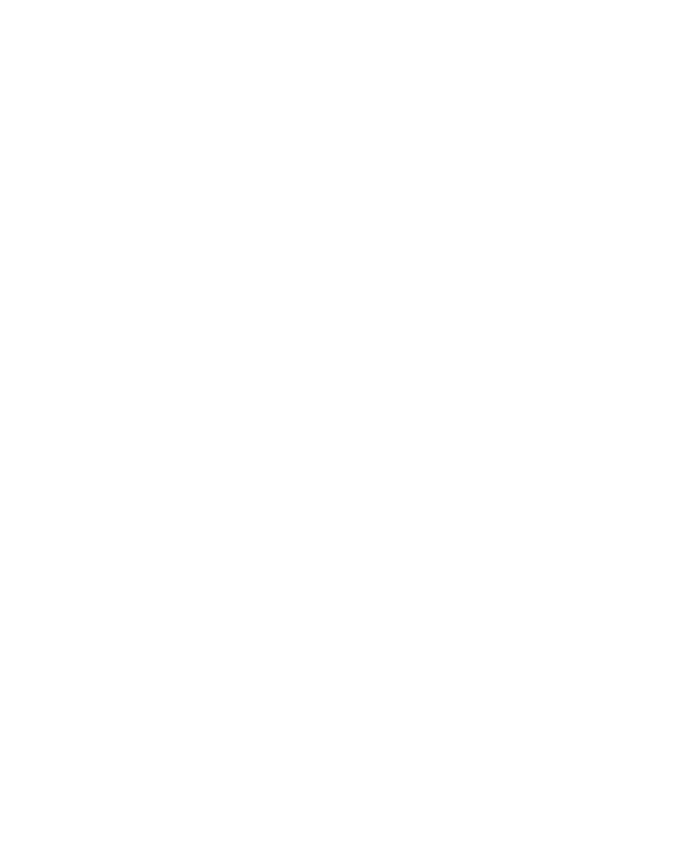
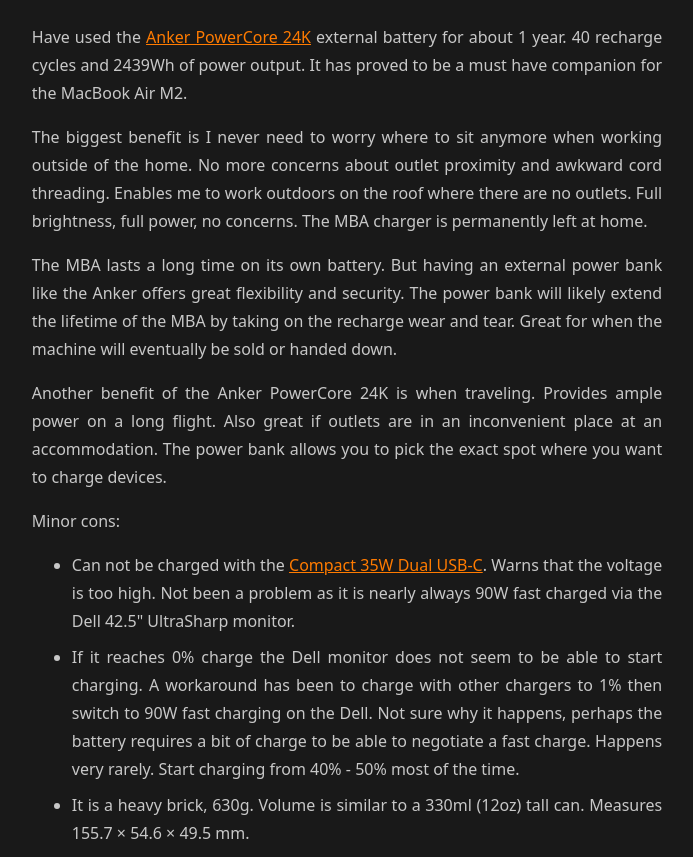
Before and after one commit to jonrh/jonrh.is, a Next.js app: page /anker-powercore-24k-review in a window 1280 px wide. Before the commit this address had no page. Shown: the part 440-1297 px from the top of the page, without its empty margins (293-986 px from the left). Before the commit the page ends 800 px from the top, so only its background shows below. Built offline with nearby package versions, Linux system fonts and the light colour scheme.

Commit message:
Added a post about the Anker PowerCore 24K review

```diff
--- /dev/null
+++ b/pages/anker-powercore-24k-review/index.mdx
@@ -0,0 +1,57 @@
+import Post from "../../components/Post";
+import Dither from "../../components/Dither";
+
+<Post
+  title="Anker PowerCore 24K power bank review"
+  path="anker-powercore-24k-review"
+  date="June 10, 2024"
+  metaDescription="Review of the Anker PowerCore 24K power bank after 1 year of
+  use. Great companion for the MacBook Air M2. Full power, no more outlet
+  worry."
+>
+  Have used the [Anker PowerCore 24K][apc24k] external battery for about 1
+  year. 40 recharge cycles and 2439Wh of power output. It has proved to be a
+  must have companion for the MacBook Air M2.
+
+  The biggest benefit is I never need to worry where to sit anymore when
+  working outside of the home. No more concerns about outlet proximity and
+  awkward cord threading. Enables me to work outdoors on the roof where there
+  are no outlets. Full brightness, full power, no concerns. The MBA charger is
+  permanently left at home.
+
+  The MBA lasts a long time on its own battery. But having an external power
+  bank like the Anker offers great flexibility and security. The power bank
+  will likely extend the lifetime of the MBA by taking on the recharge wear and
+  tear. Great for when the machine will eventually be sold or handed down.
+
+  Another benefit of the Anker PowerCore 24K is when traveling. Provides ample
+  power on a long flight. Also great if outlets are in an inconvenient place at
+  an accommodation. The power bank allows you to pick the exact spot where you
+  want to charge devices.
+
+  Minor cons:
+
+  + Can not be charged with the [Compact 35W Dual USB-C][c35wdu]. Warns that
+  the voltage is too high. Not been a problem as it is nearly always 90W fast
+  charged via the Dell 42.5" UltraSharp monitor.
+  + If it reaches 0% charge the Dell monitor does not seem to be able to start
+  charging. A workaround has been to charge with other chargers to 1% then
+  switch to 90W fast charging on the Dell. Not sure why it happens, perhaps the
+  battery requires a bit of charge to be able to negotiate a fast charge.
+  Happens very rarely. Start charging from 40% - 50% most of the time.
+  + It is a heavy brick, 630g. Volume is similar to a 330ml (12oz) tall can.
+  Measures 155.7 × 54.6 × 49.5 mm.
+
+  <Dither
+    src="/images/anker-powercore-24k-review/anker-powercore-24k.png"
+    alt="The Anker PowerCore 24K external battery. A black and grey square
+    brick with a similar volume as a 330ml tall can. Has a small display on
+    the front."
+    width={1801}
+    height={1800}
+  />
+</Post>
+
+
+[apc24k]: https://www.anker.com/products/a1289
+[c35wdu]: https://support.apple.com/en-us/HT213263
--- a/pages/blog.js
+++ b/pages/blog.js
@@ -35,6 +35,7 @@
       <h1>Blog</h1>
 
       <ul>
+        <li><a href="/anker-powercore-24k-review">Anker PowerCore 24K power bank review</a></li>
         <li><a href="/preview-subdomain-nextj-vercel">Static preview subdomain for Next.js & Vercel</a></li>
         <li><a href="/using-husky-and-asdf-with-fork">Using Husky and asdf with Fork</a></li>
         <li><a href="/set-macvim-as-default-text-editor-on-macos">Set MacVim as default text editor on macOS</a></li>
```
Also changed, not shown: pages/tools.js (+23 -1 lines), public/images/anker-powercore-24k-review/anker-powercore-24k-dither.png (added), public/images/anker-powercore-24k-review/anker-powercore-24k.png (added).
